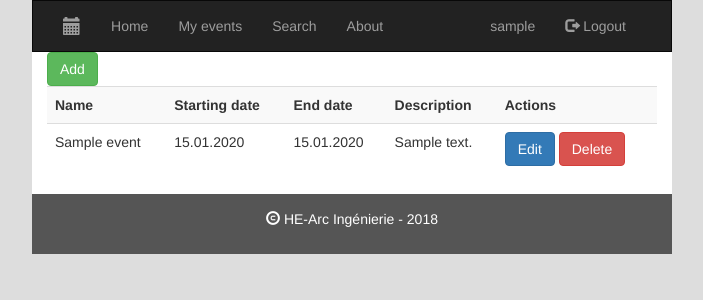
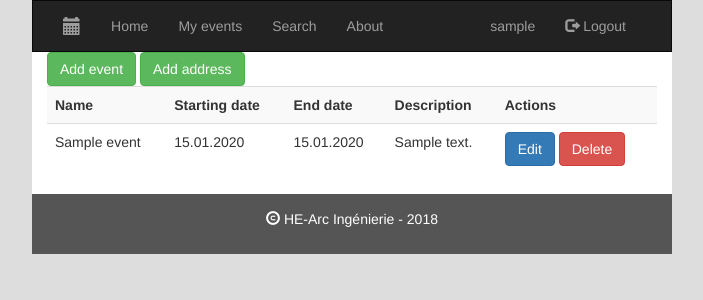
Before and after one commit to HE-Arc/MyLittleCalendar, a Django app: page /event/ in a window 1280 px wide. Shown: the top 300 px of the page, without its empty margins (288-991 px from the left). Run offline with Django 3.2, Linux system fonts and the light colour scheme; a user stored in the database is signed in; tables that the repository leaves empty hold one stand-in row (values such as "Sample post"); some libraries are stand-ins or nearby versions.

Commit message:
Add address

```diff
--- a/mylittlecalendar/home/models.py
+++ b/mylittlecalendar/home/models.py
@@ -9,6 +9,7 @@ from django import forms
 # Model for the categories
 class Category(models.Model):
     name=models.CharField(max_length=100)
+
     def __str__(self):
         return self.name
 
@@ -25,6 +26,7 @@ class Event(models.Model):
     image=models.ImageField(upload_to = 'images/events', default = 'images/events/default.jpg')
 
     def dates():
+        """Creates all dates needed"""
         end_date = Event.objects.all().aggregate(Max('date_end'))['date_end__max']
 
         if end_date is None:
@@ -42,11 +44,13 @@ class Event(models.Model):
         return self.name
 
     def is_date_valid(self, date_test):
+        """Tests if the date given is between today and its date_end"""
         return datetime.strptime(date_test, '%d.%m.%Y').date() <= self.date_end and datetime.strptime(date_test, '%d.%m.%Y').date() >= self.date_begin
 
 # Model for the region
 class Canton(models.Model):
     name=models.CharField(max_length=100)
+
     def __str__(self):
         return self.name
 
@@ -55,7 +59,7 @@ class Address(models.Model):
     npa=models.CharField(max_length=20)
     locality=models.CharField(max_length=100)
     street=models.CharField(max_length=100)
-    fk_canton=models.ForeignKey('Canton', on_delete=models.CASCADE)
+    fk_canton=models.ForeignKey('Canton', on_delete=models.CASCADE, verbose_name= 'Canton')
 
     def __str__(self):
         return self.street
--- a/mylittlecalendar/home/templates/home/myevent_list.html
+++ b/mylittlecalendar/home/templates/home/myevent_list.html
@@ -7,7 +7,10 @@
     <!-- Check if the user is authentificated -->
     {% if user.is_authenticated %}
         <a href="{% url 'event-new' %}">
-            <button type="button" class="btn btn-success">Add</button>
+            <button type="button" class="btn btn-success">Add event</button>
+        </a>
+        <a href="{% url 'address-new' %}">
+            <button type="button" class="btn btn-success">Add address</button>
         </a>
         <div class="table-responsive">
             <table class="table table-striped table-hover ">
--- a/mylittlecalendar/home/urls.py
+++ b/mylittlecalendar/home/urls.py
@@ -7,10 +7,11 @@ from django.conf.urls import include, url
 
 urlpatterns = [
     path('', views.EventListView.as_view(),name='index'),
-    path('new/', views.EventCreateView.as_view(), name='event-new'),
+    path('event-new/', views.EventCreateView.as_view(), name='event-new'),
     path('edit/<pk>/', views.EventUpdateView.as_view(), name='event-edit'),
     path('delete/<pk>/', views.EventDeleteView.as_view(), name='event-delete'),
     path('event/', views.MyeventListView.as_view(), name='my-events'),
+    path('address-new/', views.AddressCreateView.as_view(), name='address-new'),
     url(r'^search/$', views.search, name='search'),
 ]
 
--- a/mylittlecalendar/home/views.py
+++ b/mylittlecalendar/home/views.py
@@ -17,6 +17,7 @@ class EventListView(generic.ListView):
     model = Event
 
     def get_context_data(self, **kwargs):
+        """Return a dictionnary with a date key containing all events present that day"""
         context = super().get_context_data(**kwargs)
         dates = Event.dates()
 
@@ -74,7 +75,8 @@ class EventCreateView(generic.CreateView):
 class EventFilter(django_filters.FilterSet):
     name = django_filters.CharFilter(lookup_expr='icontains')
     categories = django_filters.ModelMultipleChoiceFilter(queryset=Category.objects.all(), widget=forms.CheckboxSelectMultiple)
-    cantons = django_filters.ModelMultipleChoiceFilter(queryset=Canton.objects.all(), widget=forms.CheckboxSelectMultiple)
+    cantons = django_filters.ModelMultipleChoiceFilter(queryset=Canton.objects.all(), widget=forms.CheckboxSelectMultiple,label="Canton" )
+
     class Meta:
         model = Event
         fields = ['name', 'date_begin', 'date_end', 'categories', 'cantons']
@@ -96,3 +98,10 @@ class EventUpdateView(generic.UpdateView):
 class EventDeleteView(generic.DeleteView):
     model = Event
     success_url = reverse_lazy('my-events')
+
+
+# View to create a new address
+class AddressCreateView(generic.CreateView):
+    model = Address
+    fields = ['npa', 'locality','street', 'fk_canton']
+    success_url = reverse_lazy('my-events')
```
